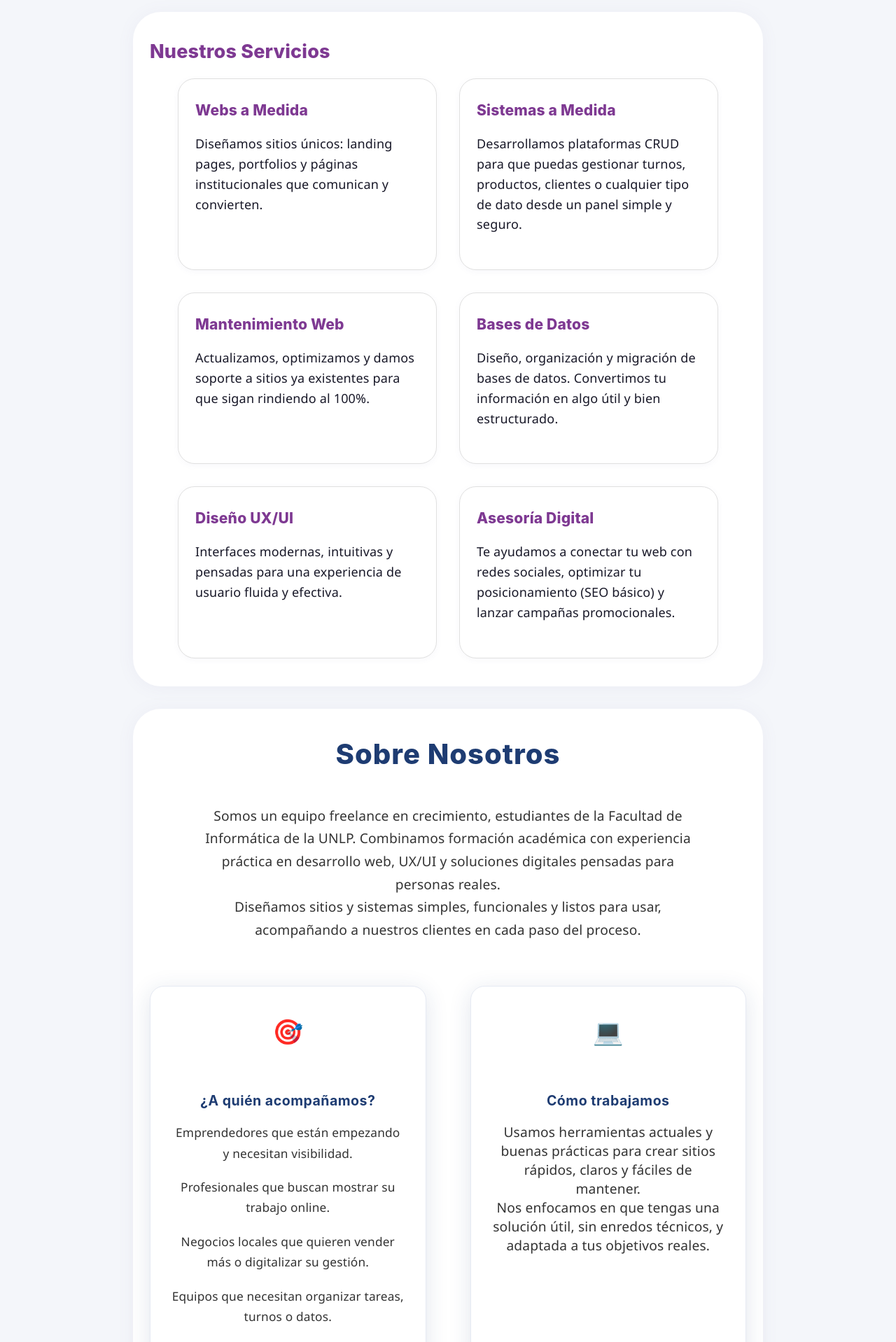
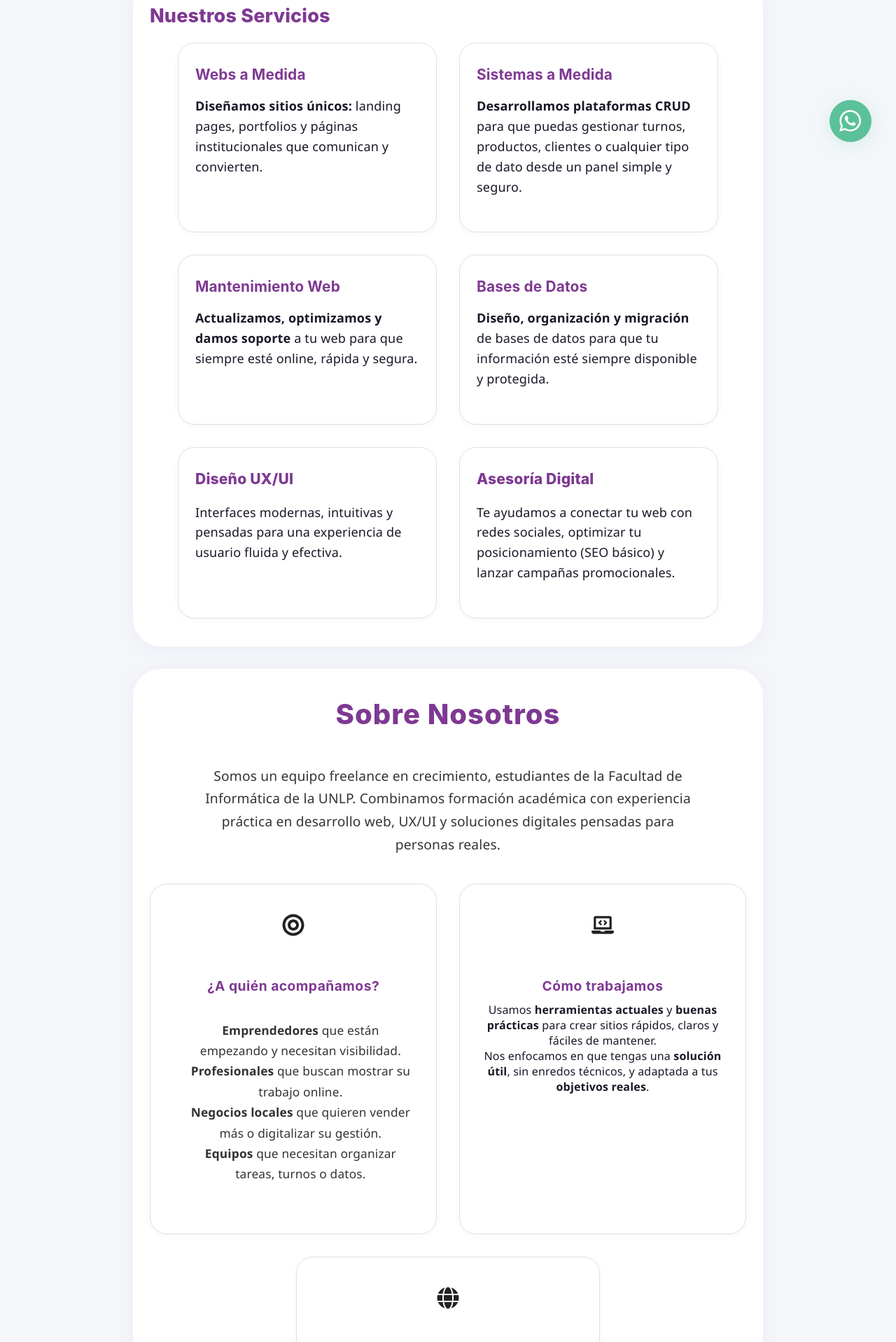
Before and after one commit to gretoide/adoge-portfolio, a React (Create React App) app in the folder adoge/: page / in a window 1280 px wide. Shown: the part 562-2480 px from the top of the page at 70% size. Built offline with nearby package versions, Linux system fonts and the light colour scheme.

Commit message:
Mejoras visuales para desktop

```diff
--- a/adoge/src/App.js
+++ b/adoge/src/App.js
@@ -8,10 +8,6 @@ import Footer from './components/Footer/Footer';
 function App() {
   return (
     <div className="App">
-      <div className="construction-banner">
-        <i className="fa fa-cog fa-spin" style={{ marginRight: '0.5em' }}></i>
-        Sitio en construcción
-      </div>
       <Hero />
       <Services />
       <About />
--- a/adoge/src/components/About/About.css
+++ b/adoge/src/components/About/About.css
@@ -34,7 +34,7 @@
 
 .about h2 {
   font-size: 2.5rem;
-  color: #1e3c72;
+  color: #7E3992;
   margin-bottom: 1.2em;
   font-weight: 800;
   letter-spacing: 1px;
@@ -57,7 +57,7 @@
   margin-bottom: 0.7em;
 }
 .about h3 {
-  color: #1e3c72;
+  color: #622c71;
   font-size: 1.25rem;
   margin-top: 2em;
   margin-bottom: 0.7em;
@@ -77,73 +77,48 @@
 .about-cards {
   display: flex;
   flex-wrap: wrap;
-  gap: 3.5em;
+  gap: 2rem;
   justify-content: center;
-  margin-top: 3.5em;
+  margin-top: 2.5rem;
 }
 
 .about-card {
   background: #fff;
-  border-radius: 20px;
-  box-shadow: 0 6px 32px rgba(30,60,114,0.13);
+  border-radius: 1.5rem;
+  border: 1.5px solid #e0e0e0;
+  box-shadow: 0 2px 8px 0 rgba(123,120,167,0.06);
   padding: 2.2em 1.7em 2em 1.7em;
   max-width: 370px;
   min-width: 250px;
   flex: 1 1 260px;
+  transition: box-shadow 0.2s, transform 0.2s, border-color 0.2s;
+  position: relative;
   display: flex;
   flex-direction: column;
   align-items: center;
-  transition: box-shadow 0.2s, transform 0.2s;
-  position: relative;
-  border: 1.5px solid #e6eaf3;
 }
+
+.about-card h3 {
+  color: #7E3992;
+  font-size: 1.2rem;
+  font-weight: 700;
+  margin-bottom: 0.7rem;
+}
+
+.about-card p, .about-card ul, .about-card li {
+  color: #181828;
+  font-size: 1rem;
+}
+
 .about-card:hover {
-  box-shadow: 0 12px 36px rgba(30,60,114,0.18);
-  transform: translateY(-6px) scale(1.025);
-  border-color: #b3c6e6;
+  box-shadow: 0 8px 24px rgba(126,57,146,0.10);
+  border-color: #bdbdbd;
+  background: #fff;
 }
+
 .about-icon {
-  font-size: 2.2rem;
-  margin-bottom: 0.7em;
-  color: #2a5298;
-  align-self: center;
-}
-.about-card h3 {
-  color: #1e3c72;
-  font-size: 1.22rem;
-  margin-bottom: 1em;
-  font-weight: 700;
-  letter-spacing: 0.5px;
-  align-self: center;
-  text-align: center;
-}
-.about-card ul {
-  padding-left: 0;
-  color: #333;
-  font-size: 1.08rem;
-  line-height: 1.7;
-  margin: 0;
-  text-align: center;
-  list-style: none;
-}
-.about-card li {
-  margin-bottom: 1.1em;
-}
-.about-card li b {
-  color: #1e3c72;
-  font-weight: 600;
-}
-@media (max-width: 900px) {
-  .about-cards {
-    flex-direction: column;
-    gap: 2.5em;
-    align-items: center;
-  }
-  .about-card {
-    max-width: 98vw;
-    min-width: 0;
-    width: 100%;
-  }
+  font-size: 2rem;
+  margin-bottom: 0.7rem;
 }
 
 .github-links {
@@ -153,6 +128,7 @@
 }
 
 .github-links li {
+  margin-top: 20px;
   display: flex;
   align-items: center;
   gap: 0.5rem;
@@ -169,3 +145,16 @@
 .github-links a:hover {
   color: #000;
 }
+
+@media (max-width: 900px) {
+  .about-cards {
+    flex-direction: column;
+    gap: 2.5em;
+    align-items: center;
+  }
+  .about-card {
+    max-width: 98vw;
+    min-width: 0;
+    width: 100%;
+  }
+}
--- a/adoge/src/components/About/About.js
+++ b/adoge/src/components/About/About.js
@@ -1,4 +1,5 @@
 import React from 'react';
+import { FaBullseye, FaLaptopCode, FaGlobe } from 'react-icons/fa';
 import { FaGithub } from 'react-icons/fa';
 import './About.css';
 
@@ -10,39 +11,32 @@ const About = () => (
       Somos un equipo freelance en crecimiento, estudiantes de la Facultad de Informática de la UNLP. Combinamos formación académica con experiencia práctica en desarrollo web, UX/UI y soluciones digitales pensadas para personas reales.
     </p>
 
-    <p className="about-intro">
-      Diseñamos sitios y sistemas simples, funcionales y listos para usar, acompañando a nuestros clientes en cada paso del proceso.
-    </p>
-
     <div className="about-cards">
-
       <div className="about-card">
-        <div className="about-icon">🎯</div>
+        <div className="about-icon"><FaBullseye /></div>
         <h3>¿A quién acompañamos?</h3>
-        <ul>
-          <li>Emprendedores que están empezando y necesitan visibilidad.</li>
-          <li>Profesionales que buscan mostrar su trabajo online.</li>
-          <li>Negocios locales que quieren vender más o digitalizar su gestión.</li>
-          <li>Equipos que necesitan organizar tareas, turnos o datos.</li>
-        </ul>
+        <div className="about-list">
+          <div><strong>Emprendedores</strong> que están empezando y necesitan visibilidad.</div>
+          <div><strong>Profesionales</strong> que buscan mostrar su trabajo online.</div>
+          <div><strong>Negocios locales</strong> que quieren vender más o digitalizar su gestión.</div>
+          <div><strong>Equipos</strong> que necesitan organizar tareas, turnos o datos.</div>
+        </div>
       </div>
 
       <div className="about-card">
-        <div className="about-icon">💻</div>
+        <div className="about-icon"><FaLaptopCode /></div>
         <h3>Cómo trabajamos</h3>
         <p>
-          Usamos herramientas actuales y buenas prácticas para crear sitios rápidos, claros y fáciles de mantener.
-        </p>
-        <p>
-          Nos enfocamos en que tengas una solución útil, sin enredos técnicos, y adaptada a tus objetivos reales.
+          Usamos <strong>herramientas actuales</strong> y <strong>buenas prácticas</strong> para crear sitios rápidos, claros y fáciles de mantener.<br/>
+          Nos enfocamos en que tengas una <strong>solución útil</strong>, sin enredos técnicos, y adaptada a tus <strong>objetivos reales</strong>.
         </p>
       </div>
 
       <div className="about-card">
-        <div className="about-icon">🌐</div>
+        <div className="about-icon"><FaGlobe /></div>
         <h3>Conocenos un poco más</h3>
         <p>
-          Te invitamos a ver algunos de nuestros proyectos, pruebas y colaboraciones en GitHub:
+          Te invitamos a ver algunos de nuestros <strong>proyectos</strong>, <strong>pruebas</strong> y <strong>colaboraciones</strong> en GitHub:
         </p>
         <ul className="github-links">
           <li>
@@ -53,7 +47,6 @@ const About = () => (
           </li>
         </ul>
       </div>
-
     </div>
   </section>
 );
--- a/adoge/src/components/Contact/Contact.css
+++ b/adoge/src/components/Contact/Contact.css
@@ -102,14 +102,26 @@ section.contact {
   display: flex;
   align-items: center;
   justify-content: center;
-  margin: 0.5em 0;
+  margin: 0.5em 0 1.2em 0;
   color: #23223a;
   font-size: 1.1rem;
 }
 
 .contact-icon {
   margin-right: 0.5em;
-  font-size: 1.2em;
+  font-size: 1.25em;
+  vertical-align: middle;
+}
+
+.contact-icon.email {
+  color: #7B78A7;
+  font-size: 1.25em;
+  margin-right: 0.5em;
+}
+
+.contact-icon.wsp {
+  color: #5bc19b;
+  margin-right: 0.3em;
 }
 
 .contact-email {
@@ -121,8 +133,7 @@ section.contact {
 }
 
 .contact-email:hover {
-  color: #7E3992;
-  text-decoration: underline;
+  color: #7B78A7;
 }
 
 .contact-info a {
@@ -169,33 +180,69 @@ section.contact {
   display: flex;
   align-items: center;
   justify-content: center;
-  gap: 0.7em;
+  gap: 2em;
   margin-top: 0.5em;
-  font-size: 1.13rem;
-  color: var(--color-accent);
+  font-size: 1.08rem;
 }
 
-.contact-wsp-line a {
-  color: #25d366;
-  font-weight: 500;
+.contact-wsp {
+  color: #7B78A7;
+  font-weight: 600;
   text-decoration: none;
-  margin: 0 0.2em;
+  display: flex;
+  align-items: center;
+  gap: 0.2em;
   transition: color 0.2s;
 }
 
-.contact-wsp-line a:hover {
-  text-decoration: underline;
-  color: #128c7e;
+.contact-wsp .wsp-number {
+  color: #5bc19b;
+  font-weight: 600;
+  margin-left: 0.2em;
 }
 
-.contact-wsp-line .fab.fa-whatsapp {
-  font-size: 1.25em;
-  margin-right: 0.2em;
+.contact-wsp:hover {
+  color: #72BFBF;
 }
 
 .wsp-sep {
   color: #bbb;
   font-size: 1.2em;
-  margin: 0 0.5em;
-  user-select: none;
+  margin: 0 1.2em;
 }
+
+.whatsapp-float {
+  position: fixed;
+  right: 2.2rem;
+  bottom: 2.2rem;
+  z-index: 100;
+  background: #5bc19b;
+  color: #fff;
+  width: 60px;
+  height: 60px;
+  border-radius: 50%;
+  display: flex;
+  align-items: center;
+  justify-content: center;
+  box-shadow: 0 4px 24px rgba(91,193,155,0.18);
+  font-size: 2.2rem;
+  transition: background 0.2s, box-shadow 0.2s, transform 0.15s;
+  cursor: pointer;
+}
+
+.whatsapp-float:hover {
+  background: #449e7a;
+  box-shadow: 0 8px 32px rgba(91,193,155,0.28);
+  transform: scale(1.07);
+  color: #fff;
+}
+
+@media (max-width: 700px) {
+  .whatsapp-float {
+    right: 1.2rem;
+    bottom: 1.2rem;
+    width: 48px;
+    height: 48px;
+    font-size: 1.5rem;
+  }
+}
--- a/adoge/src/components/Contact/Contact.js
+++ b/adoge/src/components/Contact/Contact.js
@@ -40,23 +40,21 @@ const Contact = () => {
       </form>
       <div className="contact-info mt-4">
         <p>
-          <FaEnvelope className="contact-icon" />
+          <FaEnvelope className="contact-icon email" />
           <a href="mailto:adogeinnovations@gmail.com" className="contact-email">
             adogeinnovations@gmail.com
           </a>
         </p>
-        <div className="contact-wsp-line">
-          <FaWhatsapp className="contact-icon wsp" />
-          <a href="https://wa.me/542214762150" target="_blank" rel="noopener noreferrer" className="contact-wsp">
-            Adrian <span className="wsp-number">+54 221 476 2150</span>
-          </a>
-          <span className="wsp-sep"> | </span>
-          <FaWhatsapp className="contact-icon wsp" />
-          <a href="https://wa.me/542213144468" target="_blank" rel="noopener noreferrer" className="contact-wsp">
-            Greta <span className="wsp-number">+54 221 314 4468</span>
-          </a>
-        </div>
       </div>
+      <a
+        href="https://wa.me/542214762150"
+        className="whatsapp-float"
+        target="_blank"
+        rel="noopener noreferrer"
+        aria-label="Contactar por WhatsApp"
+      >
+        <FaWhatsapp />
+      </a>
     </section>
   );
 };
--- a/adoge/src/components/Hero/Hero.js
+++ b/adoge/src/components/Hero/Hero.js
@@ -37,7 +37,7 @@ const Hero = () => {
   const buttonVariants = {
     hover: {
       scale: 1.05,
-      boxShadow: "0 8px 25px rgba(255,255,255,0.3)",
+      boxShadow: "0 8px 25px rgba(227, 94, 94, 0.3)",
       transition: {
         type: "spring",
         stiffness: 300
@@ -120,7 +120,7 @@ const Hero = () => {
           variants={itemVariants}
           whileHover={{
             scale: 1.02,
-            color: "#e0e7ff"
+            color: "#7E3992"
           }}
         >
           Impulsamos tu presencia digital
--- a/adoge/src/components/Services/Services.js
+++ b/adoge/src/components/Services/Services.js
@@ -7,23 +7,23 @@ const Services = () => (
   <div className="services-list">
 
     <div className="service-card">
-      <h3>Webs a Medida</h3>
-      <p>Diseñamos sitios únicos: landing pages, portfolios y páginas institucionales que comunican y convierten.</p>
+      <h3 className="service-card-title"><strong>Webs a Medida</strong></h3>
+      <p><strong>Diseñamos sitios únicos:</strong> landing pages, portfolios y páginas institucionales que comunican y convierten.</p>
     </div>
 
     <div className="service-card">
-      <h3>Sistemas a Medida</h3>
-      <p>Desarrollamos plataformas CRUD para que puedas gestionar turnos, productos, clientes o cualquier tipo de dato desde un panel simple y seguro.</p>
+      <h3 className="service-card-title"><strong>Sistemas a Medida</strong></h3>
+      <p><strong>Desarrollamos plataformas CRUD</strong> para que puedas gestionar turnos, productos, clientes o cualquier tipo de dato desde un panel simple y seguro.</p>
     </div>
 
     <div className="service-card">
-      <h3>Mantenimiento Web</h3>
-      <p>Actualizamos, optimizamos y damos soporte a sitios ya existentes para que sigan rindiendo al 100%.</p>
+      <h3 className="service-card-title"><strong>Mantenimiento Web</strong></h3>
+      <p><strong>Actualizamos, optimizamos y damos soporte</strong> a tu web para que siempre esté online, rápida y segura.</p>
     </div>
 
     <div className="service-card">
-      <h3>Bases de Datos</h3>
-      <p>Diseño, organización y migración de bases de datos. Convertimos tu información en algo útil y bien estructurado.</p>
+      <h3 className="service-card-title"><strong>Bases de Datos</strong></h3>
+      <p><strong>Diseño, organización y migración</strong> de bases de datos para que tu información esté siempre disponible y protegida.</p>
     </div>
 
     <div className="service-card">
```
